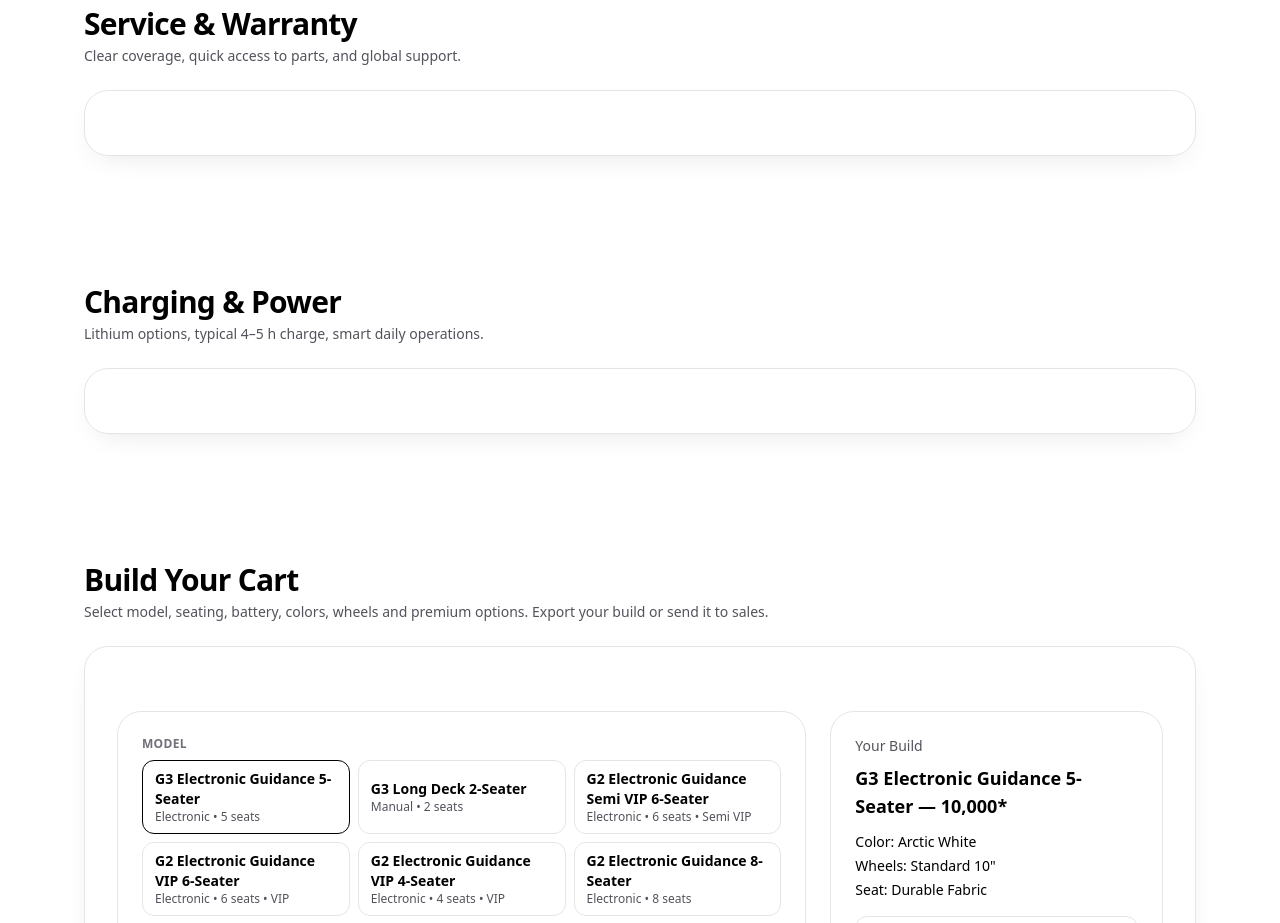
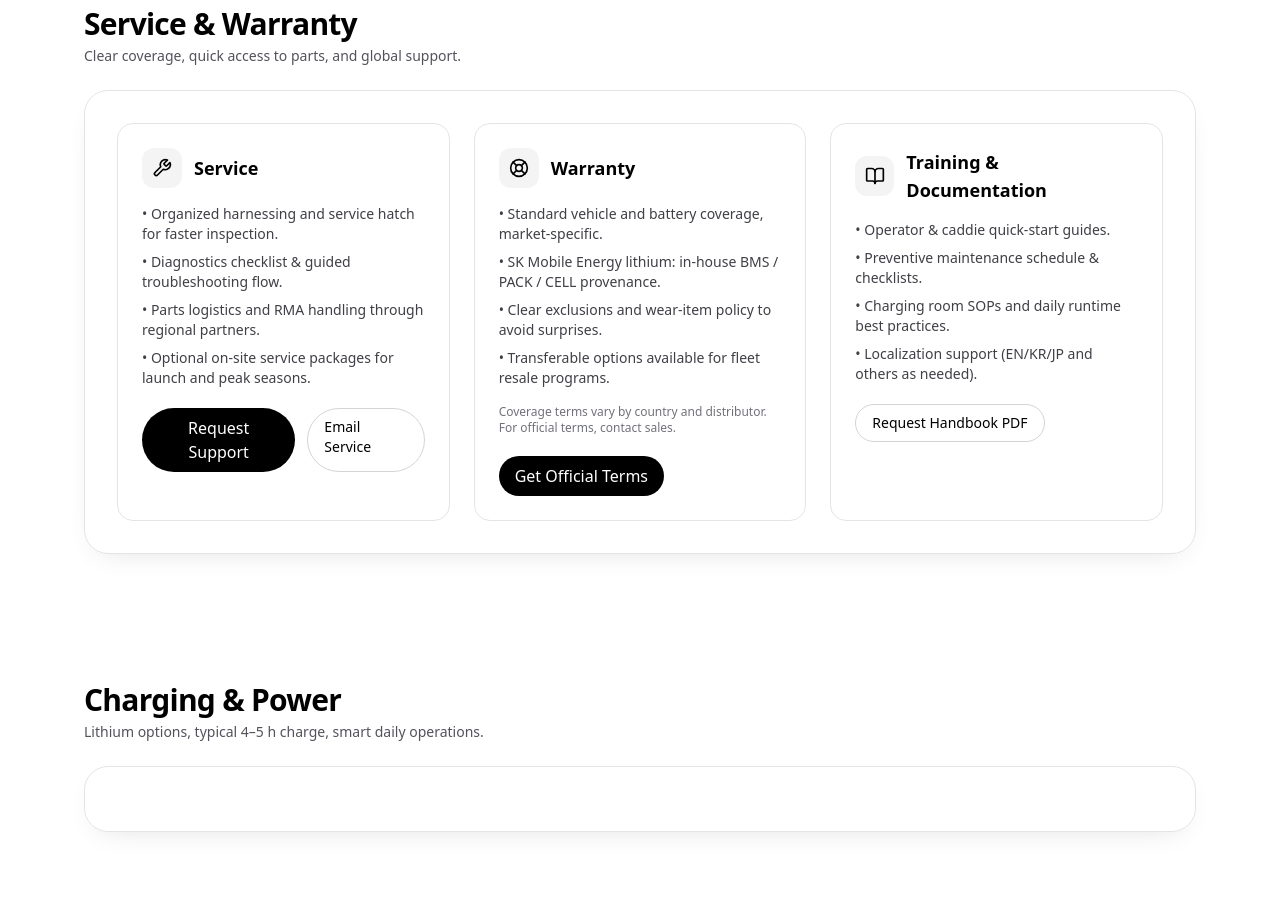
Before and after one commit to Aproglobal/apro-global-site, a React (Vite) app: page / in a window 1280 px wide. Shown: the part 9040-9963 px from the top of the page. Built offline with nearby package versions, Linux system fonts and the light colour scheme.

Commit message:
Update ServiceWarrantySection.tsx

```diff
--- a/src/components/ServiceWarrantySection.tsx
+++ b/src/components/ServiceWarrantySection.tsx
@@ -1,46 +1,92 @@
 import React from "react";
-import StageCarousel from "./StageCarousel";
+import { LifeBuoy, Wrench, BookOpen } from "lucide-react";
+import { openLead } from "./LeadModal";
 
 export default function ServiceWarrantySection() {
-  const slides = [
-    {
-      img: "/service/warranty-vehicle.jpg",
-      title: "Vehicle Warranty",
-      desc:
-        "Comprehensive coverage for core vehicle systems. Extended coverage plans available for high-utilization fleets.",
-      meta: "Coverage options vary by market",
-    },
-    {
-      img: "/service/warranty-battery.jpg",
-      title: "Battery Warranty",
-      desc:
-        "SK Mobile Energy lithium packs (in-house BMS / PACK / CELL) backed by a dedicated warranty and service process.",
-      meta: "SK Mobile Energy • BMS/PACK/CELL",
-    },
-    {
-      img: "/service/parts.jpg",
-      title: "Genuine Parts & Logistics",
-      desc:
-        "Fast-moving spares stocked and shipped with tracking. Exploded diagrams and part codes for quick identification.",
-      meta: "Global parts fulfillment",
-    },
-    {
-      img: "/service/remote.jpg",
-      title: "Remote & On-site Support",
-      desc:
-        "Troubleshooting, maintenance SOPs, and training. On-site support available for deployments and seasonal checks.",
-      meta: "Training • SOP • On-site",
-    },
-  ];
+  const salesEmail = (import.meta as any).env?.VITE_SALES_EMAIL || "sales@example.com";
 
   return (
-    <div className="not-prose">
-      <StageCarousel
-        id="service-stage"
-        title="Service & Warranty"
-        note="Built for uptime—coverage, parts, and support that scale with your fleet."
-        slides={slides}
-      />
+    <div className="grid gap-6 md:grid-cols-3">
+      {/* Service */}
+      <div className="rounded-2xl border border-zinc-200 p-6 dark:border-zinc-800">
+        <div className="flex items-center gap-3">
+          <span className="grid h-10 w-10 place-items-center rounded-xl bg-zinc-100 dark:bg-zinc-900">
+            <Wrench className="h-5 w-5" />
+          </span>
+          <h3 className="text-lg font-bold">Service</h3>
+        </div>
+        <ul className="mt-4 space-y-2 text-sm text-zinc-700 dark:text-zinc-300">
+          <li>• Organized harnessing and service hatch for faster inspection.</li>
+          <li>• Diagnostics checklist & guided troubleshooting flow.</li>
+          <li>• Parts logistics and RMA handling through regional partners.</li>
+          <li>• Optional on-site service packages for launch and peak seasons.</li>
+        </ul>
+        <div className="mt-5 flex gap-3">
+          <button
+            onClick={() => openLead("Service: Request support")}
+            className="rounded-full bg-black px-4 py-2 text-white dark:bg-white dark:text-black"
+          >
+            Request Support
+          </button>
+          <a
+            href={`mailto:${salesEmail}`}
+            className="rounded-full border px-4 py-2 text-sm border-zinc-300 dark:border-zinc-700"
+          >
+            Email Service
+          </a>
+        </div>
+      </div>
+
+      {/* Warranty */}
+      <div className="rounded-2xl border border-zinc-200 p-6 dark:border-zinc-800">
+        <div className="flex items-center gap-3">
+          <span className="grid h-10 w-10 place-items-center rounded-xl bg-zinc-100 dark:bg-zinc-900">
+            <LifeBuoy className="h-5 w-5" />
+          </span>
+          <h3 className="text-lg font-bold">Warranty</h3>
+        </div>
+        <ul className="mt-4 space-y-2 text-sm text-zinc-700 dark:text-zinc-300">
+          <li>• Standard vehicle and battery coverage, market-specific.</li>
+          <li>• SK Mobile Energy lithium: in-house BMS / PACK / CELL provenance.</li>
+          <li>• Clear exclusions and wear-item policy to avoid surprises.</li>
+          <li>• Transferable options available for fleet resale programs.</li>
+        </ul>
+        <p className="mt-4 text-xs text-zinc-500">
+          Coverage terms vary by country and distributor. For official terms, contact sales.
+        </p>
+        <div className="mt-5">
+          <button
+            onClick={() => openLead("Warranty: Request terms")}
+            className="rounded-full bg-black px-4 py-2 text-white dark:bg-white dark:text-black"
+          >
+            Get Official Terms
+          </button>
+        </div>
+      </div>
+
+      {/* Training & Documentation */}
+      <div className="rounded-2xl border border-zinc-200 p-6 dark:border-zinc-800">
+        <div className="flex items-center gap-3">
+          <span className="grid h-10 w-10 place-items-center rounded-xl bg-zinc-100 dark:bg-zinc-900">
+            <BookOpen className="h-5 w-5" />
+          </span>
+          <h3 className="text-lg font-bold">Training & Documentation</h3>
+        </div>
+        <ul className="mt-4 space-y-2 text-sm text-zinc-700 dark:text-zinc-300">
+          <li>• Operator & caddie quick-start guides.</li>
+          <li>• Preventive maintenance schedule & checklists.</li>
+          <li>• Charging room SOPs and daily runtime best practices.</li>
+          <li>• Localization support (EN/KR/JP and others as needed).</li>
+        </ul>
+        <div className="mt-5">
+          <button
+            onClick={() => openLead("Docs: Request handbook")}
+            className="rounded-full border px-4 py-2 text-sm border-zinc-300 dark:border-zinc-700"
+          >
+            Request Handbook PDF
+          </button>
+        </div>
+      </div>
     </div>
   );
 }
```
